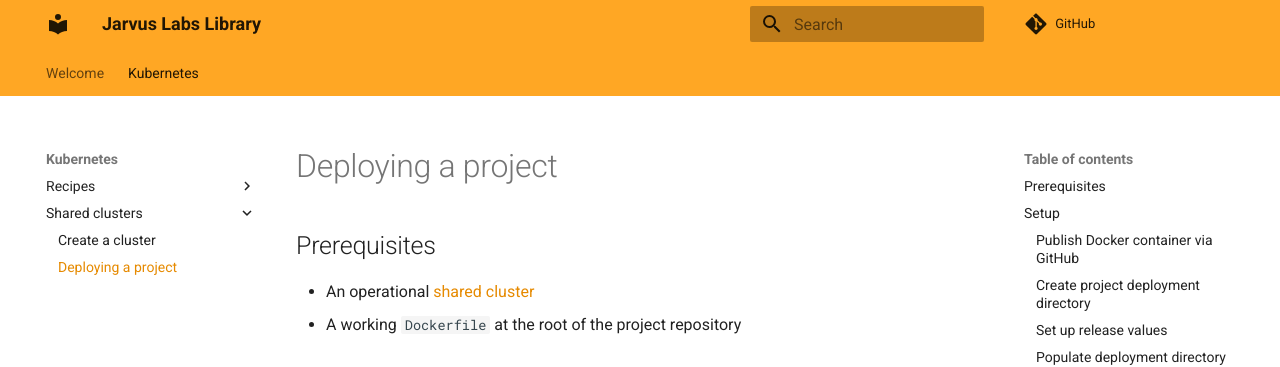
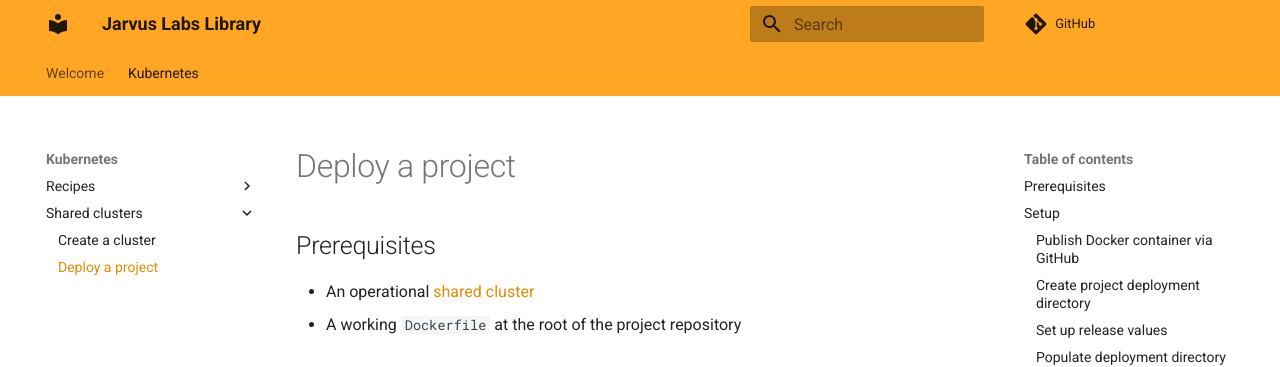
Before and after one commit to JarvusLabs/library, an MkDocs documentation site: the page built from docs/kubernetes/shared-clusters/deploy-project.md, in a window 1280 px wide and 900 px high. Shown: the top 367 px of the window. Built offline with MkDocs 1.6.1 and Material for MkDocs 9.7.7, drawn with Linux system fonts in a browser that asks for light colours; nearby versions of some CDN libraries; comment, search, counter and statistics services are not loaded.

Commit message:
docs: match deploy-project title phrasing

```diff
--- a/docs/kubernetes/shared-clusters/deploy-project.md
+++ b/docs/kubernetes/shared-clusters/deploy-project.md
@@ -1,4 +1,4 @@
-# Deploying a project
+# Deploy a project
 
 ## Prerequisites
 
```
